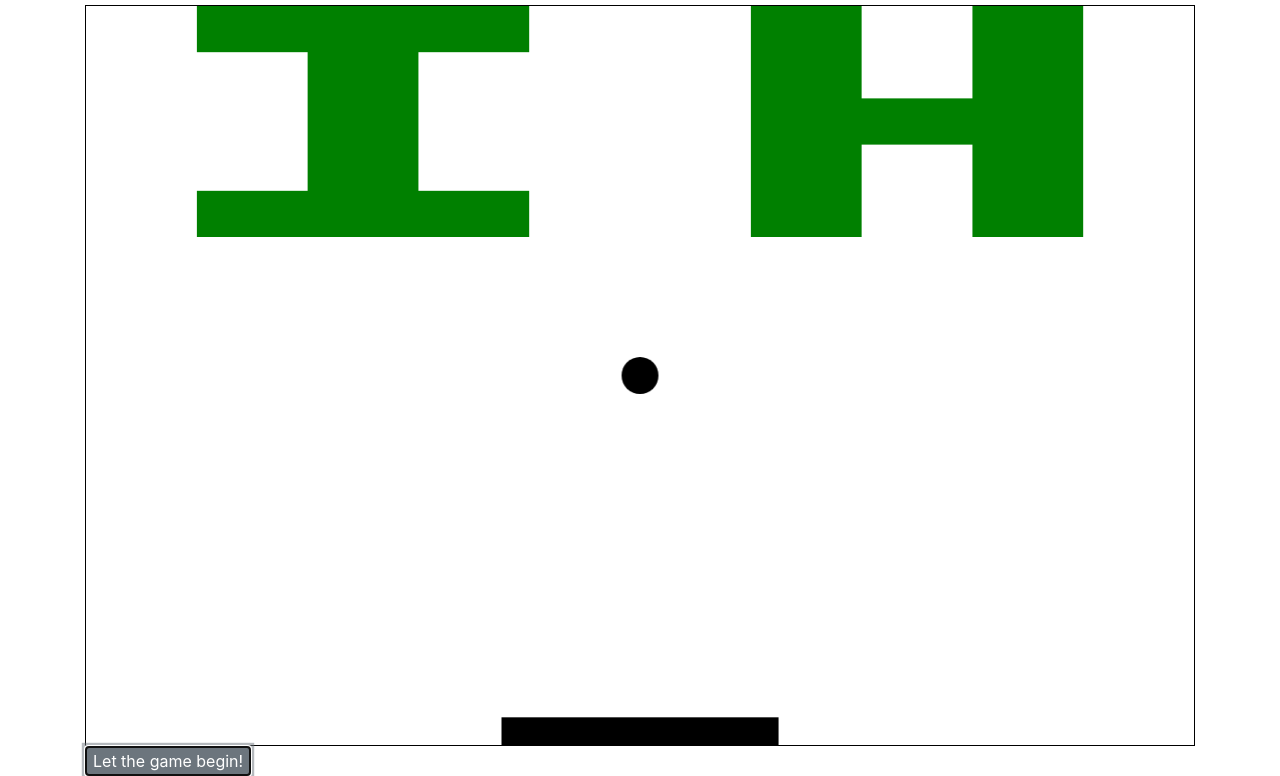
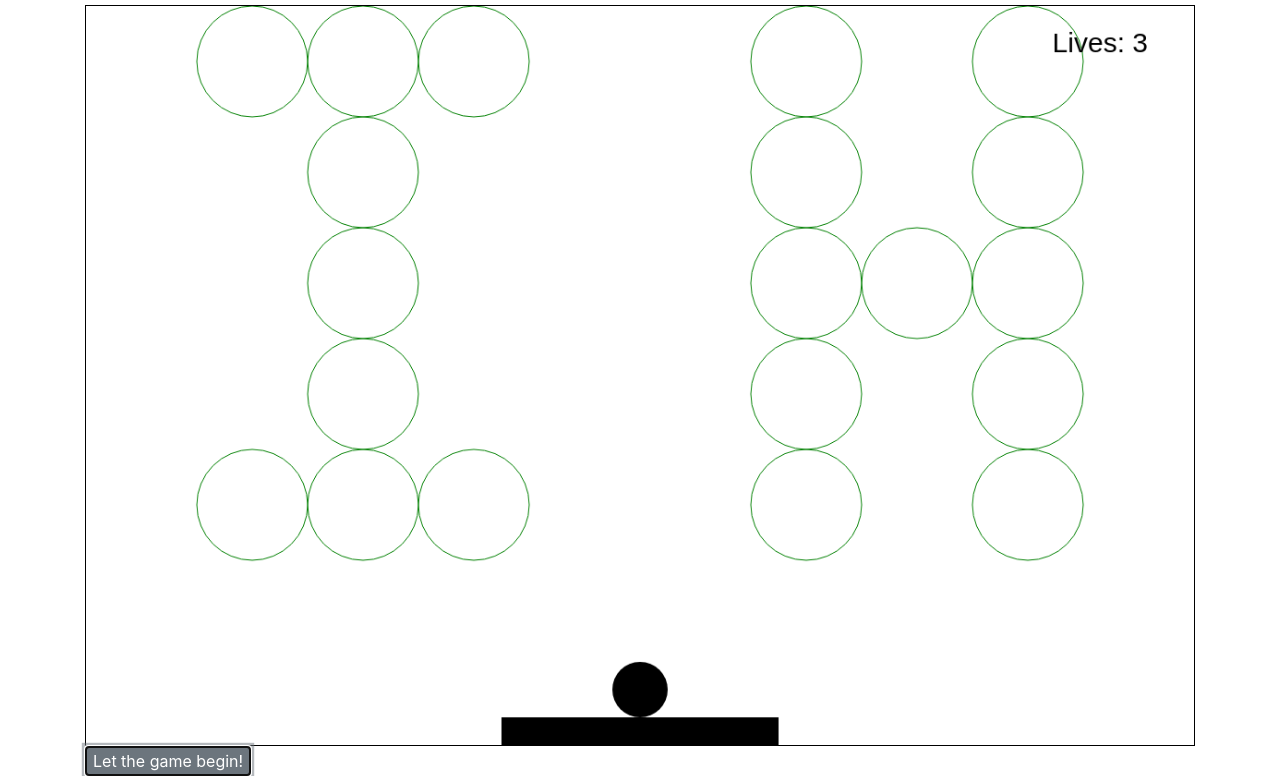
Before and after one commit to KatrinAbel/project-game, a plain HTML site: page index.html in a window 1280 px wide. Both pictures are taken after a click on the button "Let the game begin!". Shown: the part 123-899 px from the top of the page. Drawn offline with nearby package versions, Linux system fonts and the light colour scheme.

Commit message:
Update code

```diff
--- a/index.html
+++ b/index.html
@@ -76,7 +76,7 @@
     <script src="https://stackpath.bootstrapcdn.com/bootstrap/4.1.3/js/bootstrap.min.js" integrity="sha384-ChfqqxuZUCnJSK3+MXmPNIyE6ZbWh2IMqE241rYiqJxyMiZ6OW/JmZQ5stwEULTy" crossorigin="anonymous"></script>
     <script src="js/level.js"></script>
     <script src="js/ball.js"></script>
-    <script src="js/brick.js"></script>
+    <script src="js/bubble.js"></script>
     <script src="js/paddle.js"></script>
     <script src="js/pageFunction.js"></script>
     <script src="js/game.js"></script>
--- a/js/ball.js
+++ b/js/ball.js
@@ -24,9 +24,10 @@ class Ball {
 
   launchBall(){
   if (this.isStatic()) {
-    this.vx = 5
-    this.vy = - 5
-  }
+    this.vx = 7
+    this.vy = - 7
+    console.log("launchBall")
+    }
   }
 
   top(){return this.y - this.radius}
--- a/js/brick.js
+++ /dev/null
@@ -1,15 +0,0 @@
-class Brick {
-  constructor(ctx, x, y, width, height){
-    this.ctx = ctx
-    this.x = x
-    this.y = y
-    this.width = width
-    this.height = height
-  }
-  drawBricks() {
-    ctx.save()
-    this.ctx.fillStyle = "green"
-    this.ctx.fillRect(this.x, this.y, this.width, this.height)
-    ctx.restore()
-  }
-}
--- /dev/null
+++ b/js/bubble.js
@@ -0,0 +1,21 @@
+class Bubble {
+  constructor(ctx, x, y, radius){
+    this.ctx = ctx
+    this.x = x
+    this.y = y
+    this.radius = radius
+  }
+  drawBubble() {
+    this.ctx.beginPath()
+    this.ctx.strokeStyle = "green"
+    this.ctx.arc(this.x, this.y, this.radius, Math.PI, Math.PI*4)
+    this.ctx.closePath()
+    this.ctx.stroke()
+    ctx.restore()
+  }
+
+  top(){return this.y - this.radius}
+  bottom(){return this.y + this.radius }
+  left(){return this.x - this.radius}
+  right(){return this.x + this.radius}
+}
--- a/js/game.js
+++ b/js/game.js
@@ -1,45 +1,77 @@
 class Game{
   constructor(ctx, grid) {
     this.ctx = ctx
-    this.bricks = []
-    this.paddle = new Paddle(this.ctx, 300, 30)
-    console.log(this.paddle)
-    this.ball = new Ball(this.ctx, canvas.width/2, canvas.height/2, 20)
-    console.log(this.ball)
-    var brickWidth = ctx.canvas.width / grid[0].length
-    var brickHeight = 50
+    this.bubbles = []
+    // Creation of bubbles based on level grid
+    var bubbleRadius = (ctx.canvas.width / grid[0].length)/2
     for (var row = 0; row < grid.length; row++) {
       for (var col = 0; col < grid[row].length; col++) {
         if (grid[row][col] === 'X') {
-          this.bricks.push(new Brick(
+          this.bubbles.push(new Bubble(
             this.ctx,
-            col*brickWidth,
-            row*brickHeight,
-            brickWidth,
-            brickHeight
+            (col*bubbleRadius*2)+bubbleRadius,
+            (row*bubbleRadius*2)+bubbleRadius,
+            bubbleRadius
             ))
           }
         }
+      }
+    this.ball_radius = bubbleRadius/2
+    this.paddle = new Paddle(this.ctx, 300, 30)
+    this.balls = [new Ball(this.ctx, this.ctx.canvas.width/2, this.ctx.canvas.height-this.paddle.height-this.ball_radius, this.ball_radius)]
+    console.log(this.balls)
+    this.life = 3
+  }
+
+  launch(){
+    for (var i = 0; i < this.balls.length; i++) {
+      this.balls[i].launchBall()
     }
   }
 
   drawEverything(){
   this.ctx.clearRect(0,0,this.ctx.canvas.width, this.ctx.canvas.height)
   this.paddle.drawPaddle()
-    this.ball.drawBall()
-    for (var i = 0; i<this.bricks.length; i++) {
-      this.bricks[i].drawBricks()
+  for (var i = 0; i <this.balls.length; i++) {
+    this.balls[i].drawBall()
   }
+  for (var i = 0; i<this.bubbles.length; i++) {
+    this.bubbles[i].drawBubble()
   }
-
-  launch(){
-    this.ball.launchBall()
+  this.drawLives()
   }
 
   update(){
   this.paddle.updatePaddle()
-    this.ball.updateBall()
-    checkCollisionPaddleBall()
+  for (var iBall = 0; iBall < this.balls.length; iBall++) {
+    this.balls[iBall].updateBall()
+    this.checkCollisionPaddleBall()
+    for (var iBubble = this.bubbles.length-1; iBubble >=0; iBubble--) {
+      if (this.checkCollisionBubbleBall(this.balls[iBall], this.bubbles[iBubble])) {
+        console.log("Delete")
+        this.bubbles.splice(iBubble, 1)
+        this.balls[iBall].vy *=-1
+      }
+    }
+  }
+  this.removeUselessBalls()
+  this.ballsAreLife()
+  }
+
+  checkCollisionPaddleBall() {
+  for (var i = 0; i < this.balls.length; i++)
+    if (this.paddle.top() <= this.balls[i].bottom() &&
+      this.paddle.right() >= this.balls[i].left() &&
+      this.paddle.left() <= this.balls[i].right()) {
+      this.balls[i].vy *=-1
+    }
+  }
+
+  checkCollisionBubbleBall(ball, bubble) {
+  var d = (Math.sqrt((ball.x-bubble.x)**2+(ball.y-bubble.y)**2))
+    if (d < ball.radius + bubble.radius) {
+      return true
+    }
   }
 
   start(){
@@ -49,22 +81,28 @@ class Game{
       that.update()
     }, 1000/60)
   }
+
+  removeUselessBalls() {
+  for (var i = this.balls.length-1; i >= 0; i--)
+    if (this.balls[i].top() > this.ctx.canvas.height) {
+    this.balls.splice(i, 1)
+    }
   }
 
-// function checkCollisionPaddleBall(paddle, ball) {
-//   if (paddle.top() <= ball.bottom()) {
-//     ball.vy *=-1
-//   }
-// }
+  drawLives() {
+  this.ctx.save()
+  this.ctx.font = "30px sans-serif"
+  this.ctx.textAlign = "right"
+  this.ctx.fillText("Lives: "+ this.life, this.ctx.canvas.width-50, this.ctx.canvas.height-(this.ctx.canvas.height-50))
+  this.ctx.restore()
+  }
 
-// // Build grid based on array in level.js
-// buildGrid(array) {
-//   for (var iRow = 0; iRow < array.length; iRow++) {
-//     for ( var iCol = 0; iCol < array[iRow].length; iCol++) {
-//       if (levels.grid[iRow][iCol] === "X") {
-//         this.bricks.push(new brick(this.ctx, x, y, canvas.width/array)
-//         )
-//       }
-//     }
-// }
-//
+  ballsAreLife(){
+  if (this.balls.length === 0) {
+    this.balls.push(new Ball((this.ctx, this.ctx.canvas.width/2, this.ctx.canvas.height-this.paddle.height-this.ball_radius, this.ball_radius)))
+    console.log("new ball")
+    this.life -=1
+    console.log(this.life)
+    }
+  }
+}
--- a/js/main.js
+++ b/js/main.js
@@ -21,7 +21,6 @@ var game
   // On keydown move paddle
 
   $(document).keydown(function(e) {
-    console.log("Test");
 
   e.preventDefault();
   switch(e.keyCode) {
@@ -35,6 +34,7 @@ var game
     break;
   case 32:
   game.launch()
+  console.log("launch")
   break;
   }
   })
--- a/js/paddle.js
+++ b/js/paddle.js
@@ -6,7 +6,7 @@ class Paddle {
     this.width = width
     this.height = height
     this.movement = null
-    this.speed = 1
+    this.speed = 10
   }
 
   drawPaddle(){
```
Also changed, not shown: js/notes.js (added, +36 -0 lines). Lines whose indentation alone changed are shown as unchanged.
